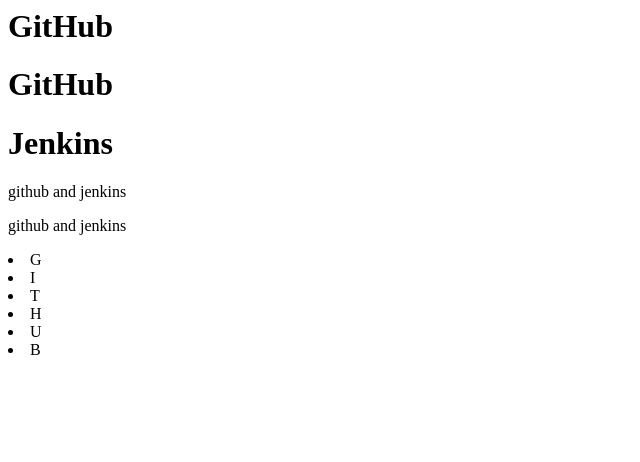
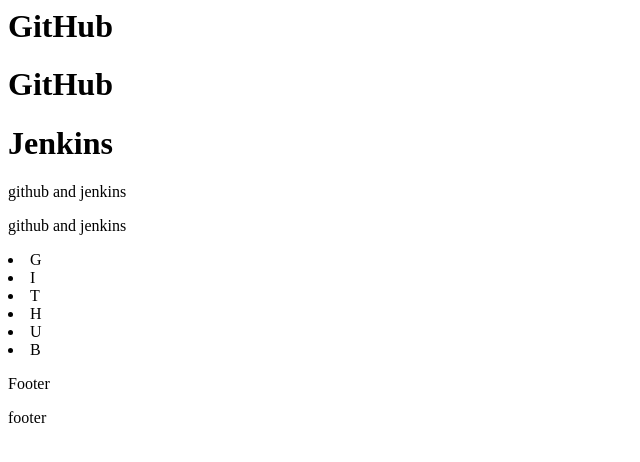
Before and after one commit to ziiJoriel/Activity_Jenkins, a plain HTML site: page index.html in a window 1280 px wide. Shown: the whole page, without its empty margins (0-640 px from the left). Drawn offline with Linux system fonts and the light colour scheme.

Commit message:
added footer

```diff
--- a/index.html
+++ b/index.html
@@ -17,5 +17,8 @@
     <li>H</li>
     <li>U</li>
     <li>B</li>
+
+    <p>Footer</p>
+    <p>footer</p>
 </body>
 </html>
```
